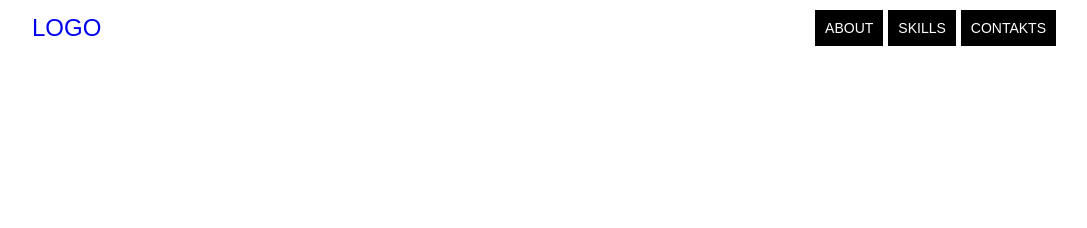
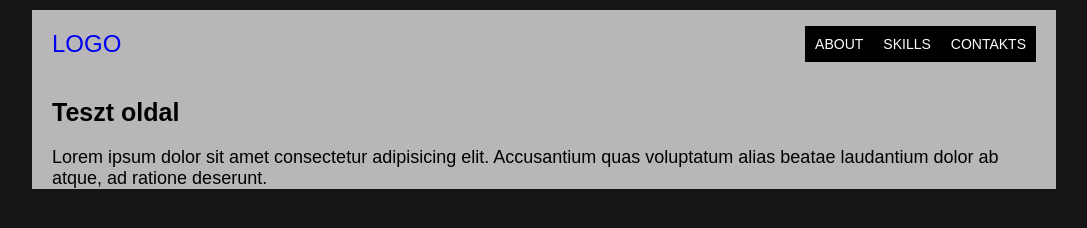
Before and after one commit to Lajos-N/teszt, a plain HTML site: page index.html in a window 1280 px wide. Shown: the whole page, without its empty margins (96-1183 px from the left). Drawn offline with Linux system fonts and the light colour scheme.

Commit message:
index.html -> main, footer hozzaadva style.css -> hatterszin, margin,

```diff
--- a/index.html
+++ b/index.html
@@ -20,8 +20,18 @@
         </nav>
       </header>
       <main>
-        <!-- <h1>Teszt oldal a git-hez</h1> -->
+        <section>
+          <div class="content-container">
+            <h1 class="main-h1">Teszt oldal</h1>
+            <p>
+              Lorem ipsum dolor sit amet consectetur adipisicing elit.
+              Accusantium quas voluptatum alias beatae laudantium dolor ab
+              atque, ad ratione deserunt.
+            </p>
+          </div>
+        </section>
       </main>
+      <footer></footer>
     </div>
   </body>
 </html>
--- a/style/style.css
+++ b/style/style.css
@@ -21,9 +21,14 @@
 
 /* ===== oldal osszefogo ===== */
 
+body {
+  background-color: #151515;
+}
+
 .wrapper {
   width: 80%;
-  margin: 0 auto;
+  margin: 10px auto;
+  background-color: #b8b6b9;
 }
 
 /* ===== HEADER ===== */
@@ -37,10 +42,11 @@ header {
 .logo {
   text-decoration: none;
   font-size: 2.4rem;
+  margin: 20px 0 20px 20px;
 }
 
 nav {
-  margin: 20px 0 20px 0;
+  margin: 0 20px 0 0;
 }
 
 nav ul {
@@ -49,7 +55,6 @@ nav ul {
 
 nav ul li {
   list-style: none;
-  margin: 0 0 0 5px;
 }
 
 nav ul li a {
@@ -62,5 +67,17 @@ nav ul li a {
 }
 
 nav ul li a:hover {
-  background-color: rgba(0, 0, 0, 0.7);
+  background-color: rgba(0, 0, 0, 0.5);
 }
+
+/* ===== MAIN ===== */
+
+.content-container h1 {
+  font-size: 2.5rem;
+  margin: 20px;
+}
+
+.content-container p {
+  font-size: 1.8rem;
+  margin: 0 20px;
+}
```
